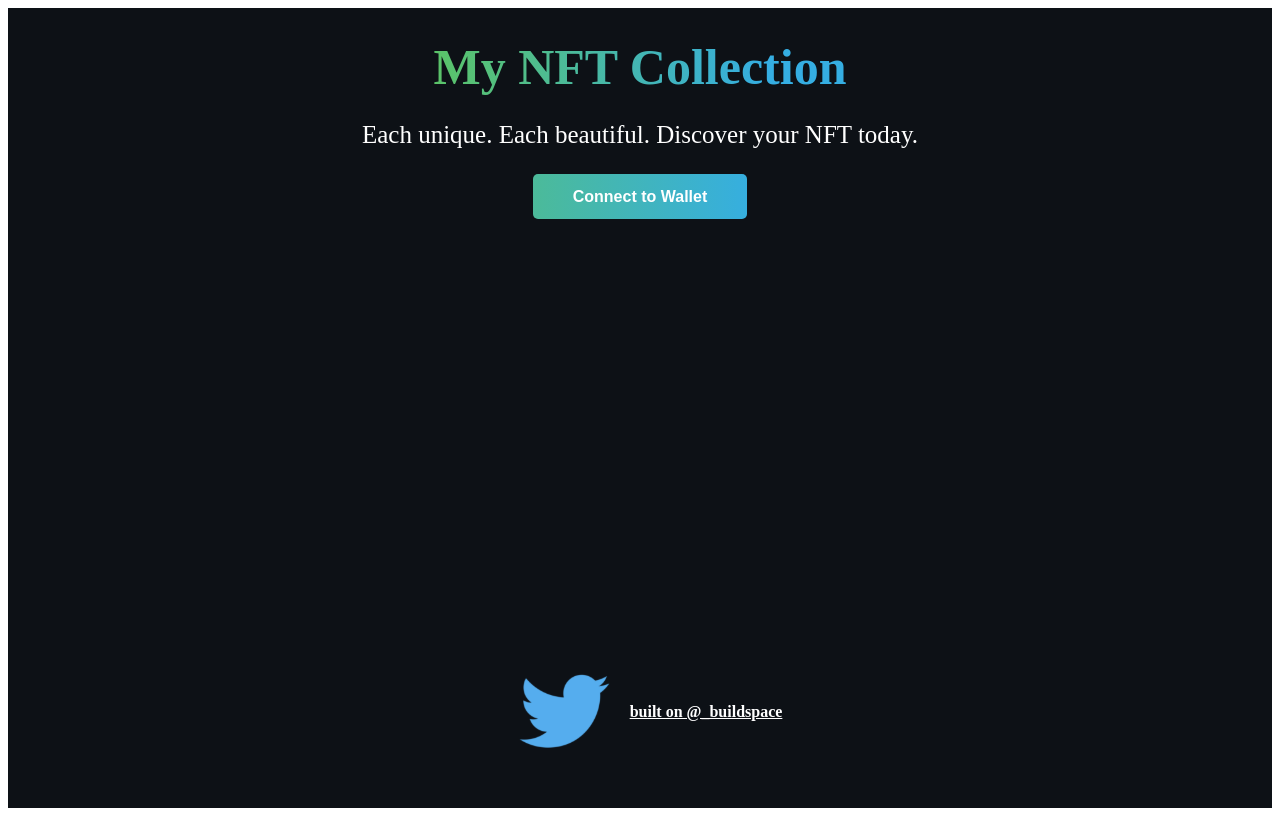
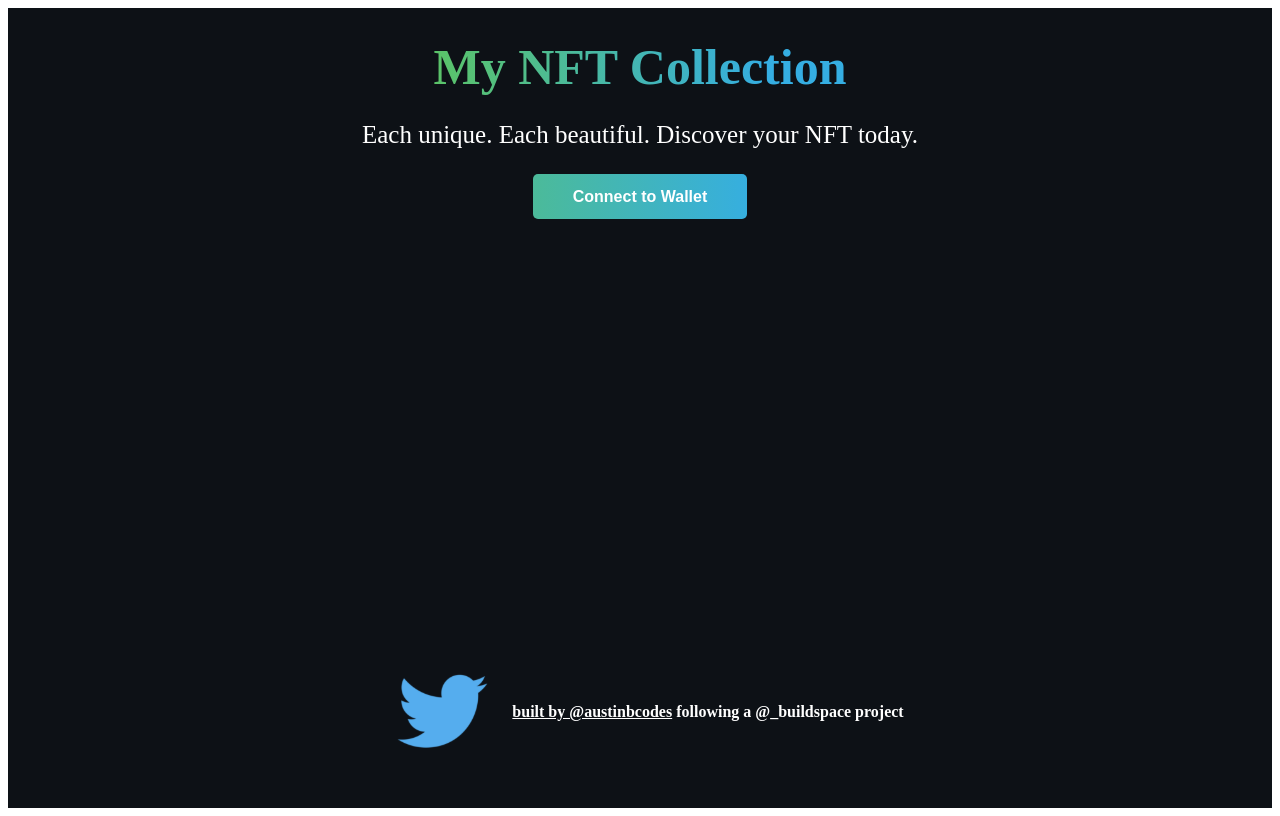
Before and after one commit to austinbooth/epic-nfts-fe, a Next.js app: page / in a window 1280 px wide. Built offline with nearby package versions, Linux system fonts and the light colour scheme.

Commit message:
adds my twitter handle

```diff
--- a/pages/index.tsx
+++ b/pages/index.tsx
@@ -10,8 +10,9 @@ import Mining from '../components/Mining'
 import twitterLogo from '../public/twitter-logo.svg'
 
 // Constants
-const TWITTER_HANDLE = '_buildspace';
+const TWITTER_HANDLE = 'austinbcodes';
 const TWITTER_LINK = `https://twitter.com/${TWITTER_HANDLE}`;
+const BUILDSPACE_TWITTER_HANDLE = '_buildspace';
 const OPENSEA_LINK = '';
 const TOTAL_MINT_COUNT = 5;
 
@@ -195,7 +196,8 @@ const Home: NextPage = () => {
             href={TWITTER_LINK}
             target="_blank"
             rel="noreferrer"
-          >{`built on @${TWITTER_HANDLE}`}</a>
+          >{`built by @${TWITTER_HANDLE}`}</a>
+          <p className="footer-buildspace-attribution-text">{`following a @${BUILDSPACE_TWITTER_HANDLE} project`}</p>
         </div>
       </div>
     </div>
--- a/styles/globals.css
+++ b/styles/globals.css
@@ -93,6 +93,7 @@ a {
   justify-content: center;
   align-items: center;
   padding-bottom: 30px;
+  gap: 0.25rem;
 }
 
 .twitter-logo {
@@ -101,6 +102,12 @@ a {
 }
 
 .footer-text {
+  color: white;
+  font-size: 16px;
+  font-weight: bold;
+}
+
+.footer-buildspace-attribution-text {
   color: white;
   font-size: 16px;
   font-weight: bold;
```
